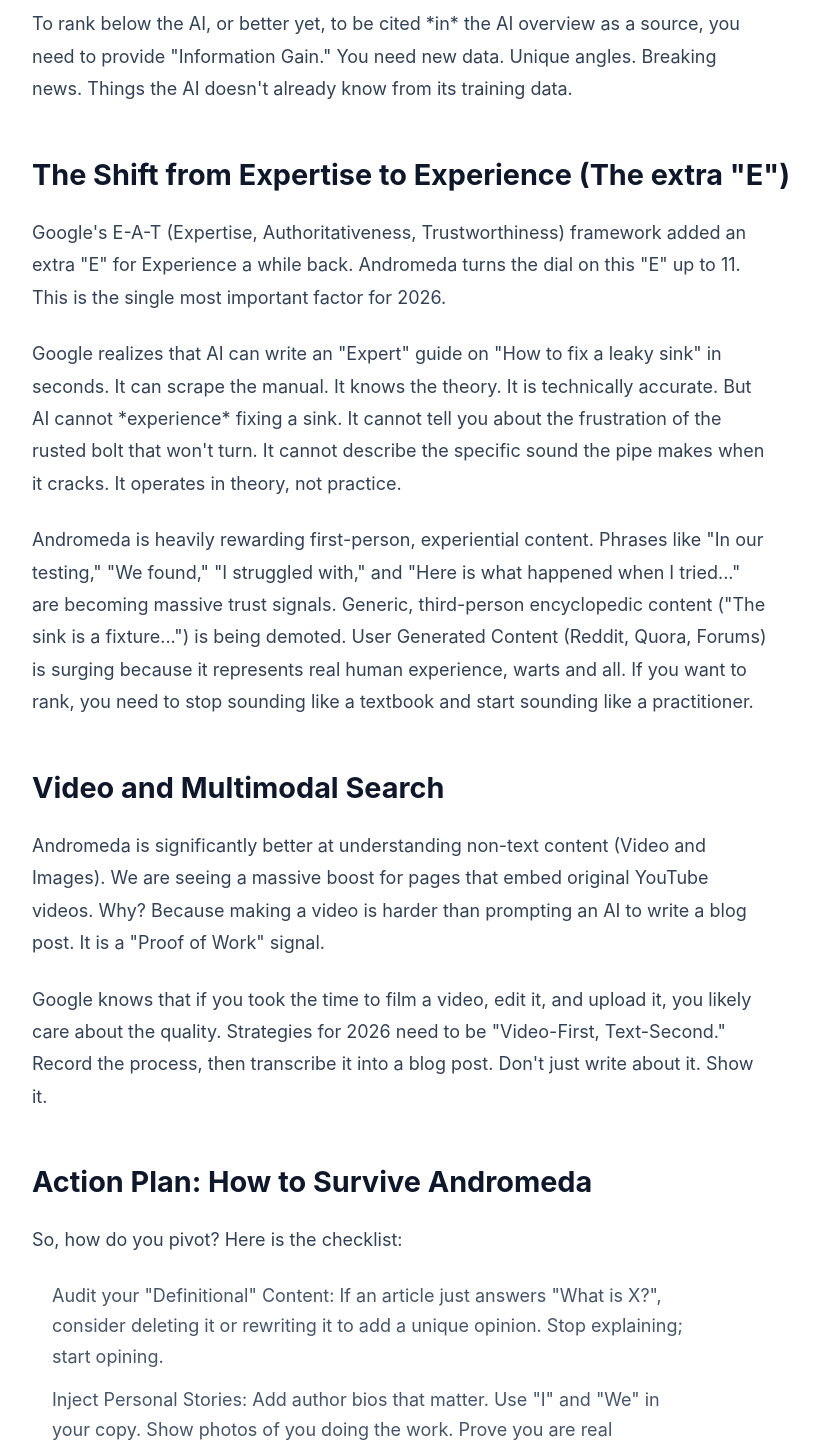
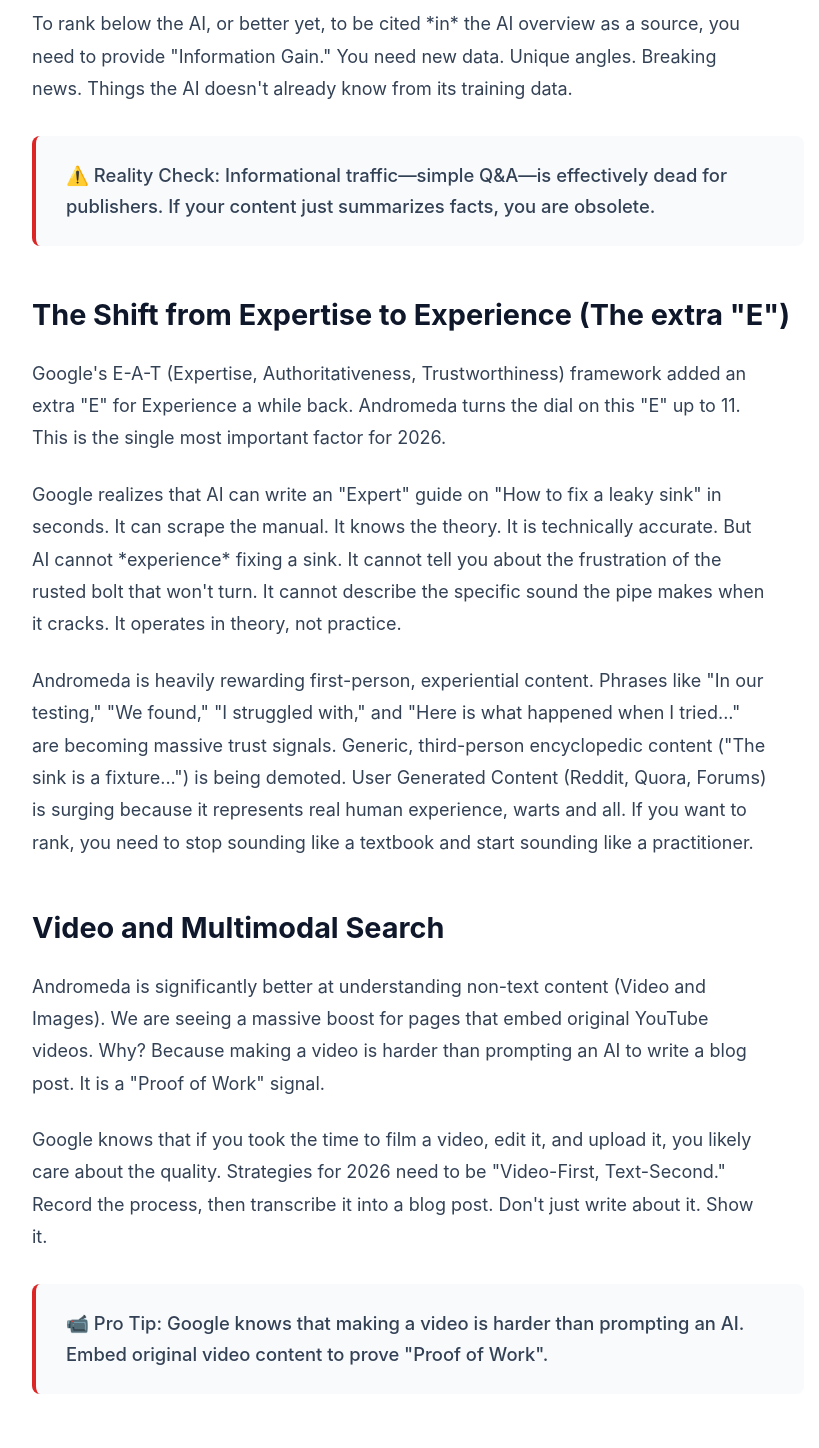
Before and after one commit to Fazilfazi991/redshark, a React (Vite) app: page /blog/google-andromeda-update in a window 1280 px wide. Shown: the part 2120-3568 px from the top of the page, without its empty margins (318-1137 px from the left). Built offline with nearby package versions, Linux system fonts and the light colour scheme.

Commit message:
Feat: add 'Callout' blocks to all remaining blog posts for improved readability

```diff
--- a/src/data/posts/andromeda-update.ts
+++ b/src/data/posts/andromeda-update.ts
@@ -18,6 +18,8 @@
         { type: 'paragraph', text: 'Why does this matter? Because the AI doesn\'t need to send users to your website to give them a definition of "What is SEO?" It can answer that itself. It scrapes the web, synthesizes the facts, and presents them. Informational traffic—simple Q&A—is effectively dead for publishers. If your content strategy relies on answering simple questions that are "settled facts," you are obsolete. The AI is better at summarizing than you are.' },
         { type: 'paragraph', text: 'To rank below the AI, or better yet, to be cited *in* the AI overview as a source, you need to provide "Information Gain." You need new data. Unique angles. Breaking news. Things the AI doesn\'t already know from its training data.' },
 
+        { type: 'callout', text: '⚠️ Reality Check: Informational traffic—simple Q&A—is effectively dead for publishers. If your content just summarizes facts, you are obsolete.' },
+
         { type: 'heading', text: 'The Shift from Expertise to Experience (The extra "E")' },
         { type: 'paragraph', text: 'Google\'s E-A-T (Expertise, Authoritativeness, Trustworthiness) framework added an extra "E" for Experience a while back. Andromeda turns the dial on this "E" up to 11. This is the single most important factor for 2026.' },
         { type: 'paragraph', text: 'Google realizes that AI can write an "Expert" guide on "How to fix a leaky sink" in seconds. It can scrape the manual. It knows the theory. It is technically accurate. But AI cannot *experience* fixing a sink. It cannot tell you about the frustration of the rusted bolt that won\'t turn. It cannot describe the specific sound the pipe makes when it cracks. It operates in theory, not practice.' },
@@ -26,6 +28,8 @@
         { type: 'heading', text: 'Video and Multimodal Search' },
         { type: 'paragraph', text: 'Andromeda is significantly better at understanding non-text content (Video and Images). We are seeing a massive boost for pages that embed original YouTube videos. Why? Because making a video is harder than prompting an AI to write a blog post. It is a "Proof of Work" signal.' },
         { type: 'paragraph', text: 'Google knows that if you took the time to film a video, edit it, and upload it, you likely care about the quality. Strategies for 2026 need to be "Video-First, Text-Second." Record the process, then transcribe it into a blog post. Don\'t just write about it. Show it.' },
+
+        { type: 'callout', text: '📹 Pro Tip: Google knows that making a video is harder than prompting an AI. Embed original video content to prove "Proof of Work".' },
 
         { type: 'heading', text: 'Action Plan: How to Survive Andromeda' },
         { type: 'paragraph', text: 'So, how do you pivot? Here is the checklist:' },
--- a/src/data/posts/performance-marketing.ts
+++ b/src/data/posts/performance-marketing.ts
@@ -19,6 +19,8 @@
         { type: 'paragraph', text: 'But here is the catch: there is a finite number of people in the market for running shoes *right now*. Let\'s say it\'s 5% of the total addressable market. The other 95% are not looking to buy shoes today.' },
         { type: 'paragraph', text: 'Once you have optimized your ads to capture that 5%, you hit a wall. You can\'t scale. To get more sales, you have to bid higher, widening your targeting to people who are slightly less interested. Your Conversion Rate drops. Your CPA (Cost Per Acquisition) starts to skyrocket. This is the "Performance Plateau." You cannot ad-spend your way out of it. We see companies burn millions trying to force this efficiency curve.' },
 
+        { type: 'callout', text: '📉 The Reality: You cannot ad-spend your way out of the Performance Plateau. Once you exhaust the 5% of "in-market" buyers, your CPA will always rise.' },
+
         { type: 'heading', text: 'Brand is the Demand Generator' },
         { type: 'paragraph', text: 'This is where Brand Marketing enters the equation. Brand marketing doesn\'t harvest existing demand; it *creates new demand*. It talks to the 95% of people who *aren\'t* ready to buy yet. It tells them a story. It aligns with their identity. It makes them feel something.' },
         { type: 'paragraph', text: 'When those people eventually enter the market 6 months later, they don\'t search for "best running shoes." They search for "Nike." They skip the generic comparison phase entirely. They are price-insensitive. This is the ultimate competitive moat. Performance marketing is paying rent for traffic; Brand marketing is building equity in a house.' },
@@ -33,6 +35,8 @@
         { type: 'paragraph', text: 'Les Binet and Peter Field, the godfathers of marketing effectiveness, analyzed thousands of campaigns over decades. Their research (The Long and the Short of It) is the bible of effectiveness. Their conclusion? The optimal split for maximizing long-term growth is roughly 60% Brand Building / 40% Sales Activation (Performance).' },
         { type: 'paragraph', text: 'Most startups have this flip-flopped. They are 95% performance, 5% brand. This strategy works for the first $1M to $5M in revenue. You can hustle your way there. But to go from $10M to $100M, you have to shift. You have to become a brand that people know, not just a product they saw an ad for on a Tuesday.' },
 
+        { type: 'callout', text: '💡 The Golden Rule: 60% Brand Building / 40% Sales Activation. This is the split that maximizes long-term growth.' },
+
         { type: 'heading', text: 'How to Build Brand in 2026 (Without a Super Bowl Budget)' },
         { type: 'paragraph', text: 'You don\'t need millions to build a brand. Brand building in 2026 means:' },
         {
--- a/src/data/posts/social-media-fail.ts
+++ b/src/data/posts/social-media-fail.ts
@@ -18,6 +18,8 @@
         { type: 'paragraph', text: 'But algorithms today (especially TikTok, LinkedIn, and Instagram Reels) prioritize *retention* and *engagement*, not just recency or frequency. If you post garbage daily, you are simply training the algorithm that your content is boring. You are actively harming your account health. The algorithm learns: "When Brand X posts, nobody stops scrolling." So it stops showing your posts even to your own followers.' },
         { type: 'paragraph', text: 'The Shift: One incredible, detailed, thought-provoking post a week that sparks a 50-comment debate and gets shared 20 times is worth infinitely more than 20 throwaway posts that get zero traction. Stop feeding the content monster. Start creating Value Assets.' },
 
+        { type: 'callout', text: '🛑 Stop checking the box. One incredible, thought-provoking post a week is worth more than 20 throwaway posts. Start creating Value Assets.' },
+
         { type: 'heading', text: 'The "Megaphone" vs. The Telephone' },
         { type: 'paragraph', text: 'Most brands treat social media as a broadcast channel—a megaphone. "Buy our product!" "Read our new blog!" "We won an award!" "Look at us!" It is entirely self-centered. It is ego-centric content.' },
         { type: 'paragraph', text: 'But think about how *you* use social media. You don\'t log on to be sold to. You log on to be entertained, educated, or to connect with peers. You log on to feel something.' },
@@ -33,6 +35,8 @@
         { type: 'paragraph', text: 'But scroll through your TikTok or Reels feed. What goes viral? A guy sitting in his car talking passionately into an iPhone. A grainy video of a failed experiment. A simple text-on-screen joke.' },
         { type: 'paragraph', text: 'Authenticity beats polish every time. In fact, the "corporate sheen" is often a turn-off for Gen Z and Millennials. It screams "This is an Ad." It raises their defenses. "Rough around the edges" screams "Real." It lowers defenses. Don\'t be afraid to show the mess. Show the failures. Show the behind-the-scenes chaos. People connect with humans, not logos.' },
 
+        { type: 'callout', text: '💡 Strategy Shift: Authenticity beats polish. A grainy video of a failed experiment often outperforms a $10k TV-style commercial.' },
+
         { type: 'heading', text: 'The "Link in Bio" Fallacy' },
         { type: 'paragraph', text: 'Social platforms are businesses. Their goal is to sell ads. To sell ads, they need users to stay on the app. If your entire content strategy is "Click the link in our bio to read more," or "Link below," the platform will effectively shadowban you. They do not want you siphoning their users away to your website.' },
         { type: 'paragraph', text: 'The new strategy is "Zero-Click Content." Give the value upfront. Put the entire lesson in the carousel. Put the whole story in the LinkedIn post. Don\'t ask them to leave. If you provide immense value *on the platform*, you build trust. You build authority. Eventually, those users will search for you and buy from you. But you have to give before you get. Optimize for Trust, not just for Clicks.' }
--- a/src/data/posts/web-dev-mistakes.ts
+++ b/src/data/posts/web-dev-mistakes.ts
@@ -13,6 +13,8 @@
         { type: 'paragraph', text: 'A website is not a digital brochure. It is not an art project. It is a machine. Its primary purpose, regardless of your industry, is to intake traffic and output revenue (or leads, or influence). Like any complex machine, if one gear is broken, the whole thing grinds to a halt. We often encounter business owners who are baffled: "We hired a designer, we paid $20,000, we built a site, it looks great... why isn\'t it selling? Why is nobody calling?"' },
         { type: 'paragraph', text: 'The answer usually lies beneath the surface. Visual aesthetics are important—trust is established in milliseconds—but they are just the paint on the car. If the engine is missing, or the transmission is shot, or the tires are flat, it doesn\'t matter how shiny the paint is. Here are the five fatal flaws we see in web development audits every week—flaws that are likely costing you customers right now, silently draining your marketing budget.' },
 
+        { type: 'callout', text: '💡 Fact: If a page takes 3 seconds to load, studies show that 53% of mobile users will abandon it immediately. Speed is a feature.' },
+
         { type: 'heading', text: '1. Ignoring Core Web Vitals (The Need for Speed)' },
         { type: 'paragraph', text: 'In 2020, Google announced Core Web Vitals as a ranking factor. In 2026, they are non-negotiable. Users in the TikTok/Reels era have zero patience. Their dopamine-wired brains demand instantaneity. If they click a button and it lags by even 300ms, they perceive the site as "broken." If a page takes 3 seconds to load, studies show that 53% of mobile users will abandon it immediately.' },
         { type: 'paragraph', text: 'The metric to watch closely is Interaction to Next Paint (INP). This measures how responsive your site is to user inputs. We see many sites built on bloated, "multi-purpose" WordPress themes that load 50 different JavaScript libraries just to show a simple homepage. They load sliders, counters, animation libraries, map apis—all before the user has even scrolled.' },
@@ -22,6 +24,8 @@
         { type: 'paragraph', text: 'Walk into any web design agency, and you will see designers working on massive 27-inch 5K Retina monitors. This creates a dangerous confirmation bias. They design beautiful, expansive layouts that look incredible... on a 27-inch monitor. They add hover effects (which don\'t exist on touch screens), complex multi-column layouts, and tiny elegant fonts.' },
         { type: 'paragraph', text: 'But look at your analytics. For most B2C businesses, 70-80% of traffic is mobile. For B2B, it is often 40-50% and climbing. When that complex desktop layout is squished down to a 6-inch iPhone screen, it breaks. Buttons become too small for a human thumb (aim for 44x44px min). Modals get cut off by the keyboard. Text requires horizontal scrolling (the cardinal sin of web design).' },
         { type: 'paragraph', text: 'If you aren\'t designing for mobile *first*, you are designing for the minority. A truly responsive site isn\'t just "squishable"—it adapts the entire specific experience. Maybe the heavy video background becomes a static image on mobile to save data and battery. Maybe the complex mega-menu becomes a streamlined slide-out. Context matters. If your mobile user feels like a second-class citizen, they will leave.' },
+
+        { type: 'callout', text: '⚠️ Critical: If you aren\'t designing for mobile *first*, you are designing for the minority. 70-80% of B2C traffic is mobile.' },
 
         { type: 'heading', text: '3. Platform Lock-in (The WordPress/Wix Trap)' },
         { type: 'paragraph', text: 'WordPress powers 40% of the web. It is a fantastic tool for blogs and simple brochure sites. But for complex, scaling business applications? It can become a trap. We often see businesses scaled to $5M or $10M revenue still running on a hacked-together WordPress site with 50 plugins holding it together like duct tape.' },
```
